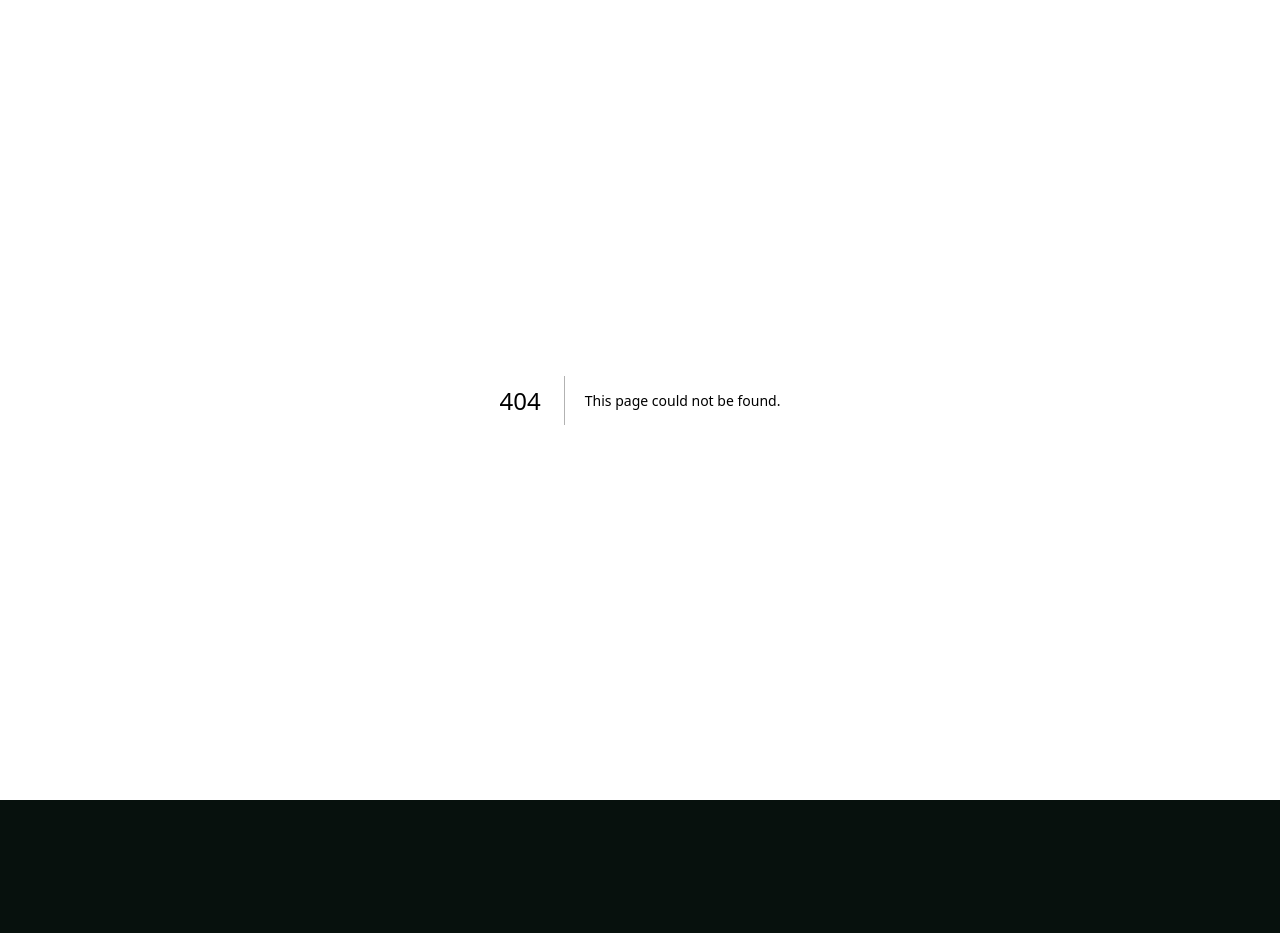
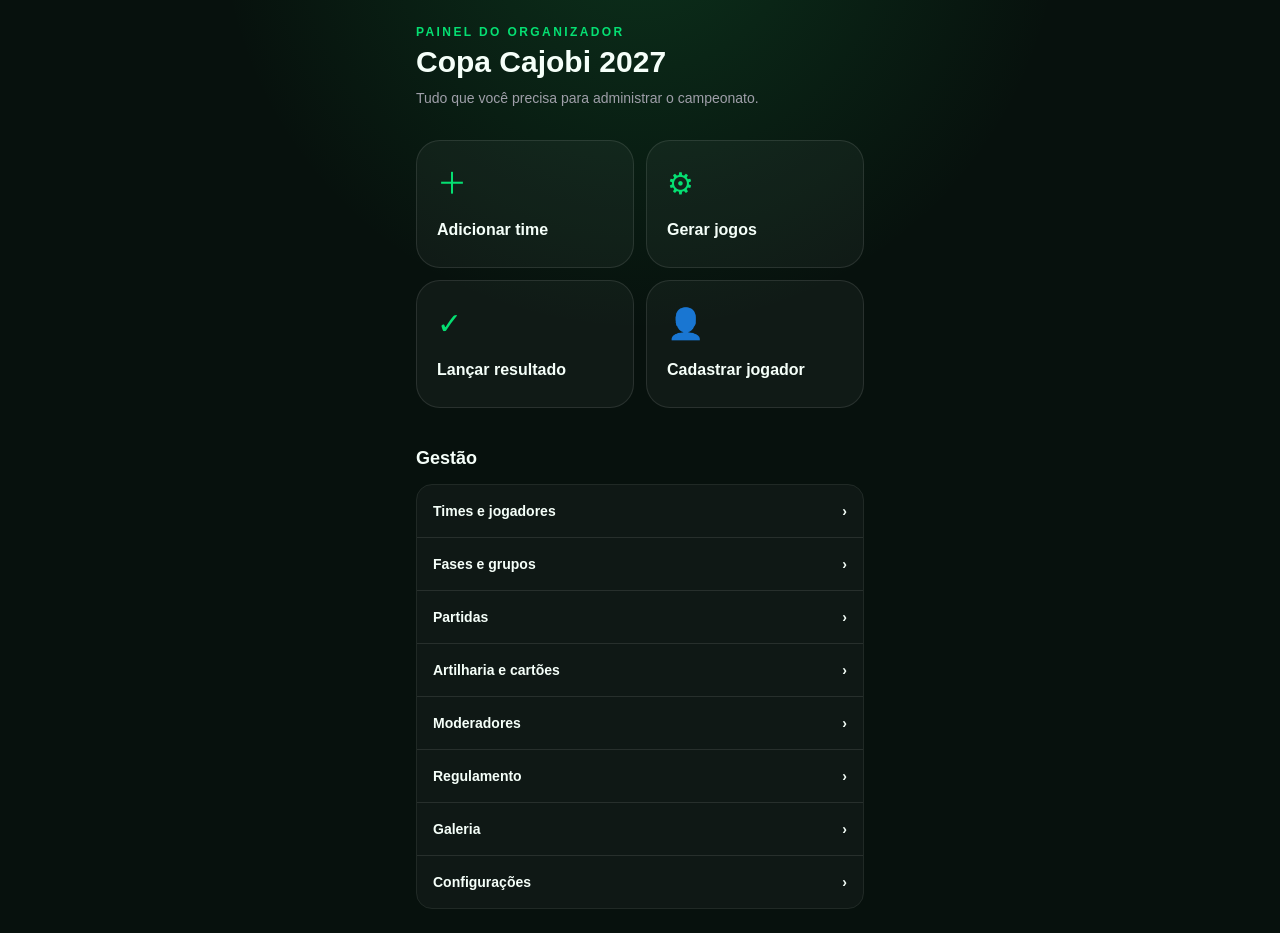
Before and after one commit to nicolascajobi-cell/copeiro-by-mdm, a Next.js app: page /organizador in a window 1280 px wide. Before the commit this address had no page. Before the commit the page ends 800 px from the top, so only its background shows below. Built offline with nearby package versions, Linux system fonts and the light colour scheme.

Commit message:
feat: fase 1 - app/organizador/page.tsx

```diff
--- /dev/null
+++ b/app/organizador/page.tsx
@@ -0,0 +1,2 @@
+const acoes=[["＋","Adicionar time"],["⚙","Gerar jogos"],["✓","Lançar resultado"],["👤","Cadastrar jogador"]];
+export default function Organizador(){return <main className="min-h-screen px-5 py-6"><div className="mx-auto max-w-md"><p className="text-xs font-bold uppercase tracking-[.2em] text-green-400">Painel do organizador</p><h1 className="mt-1 text-3xl font-black">Copa Cajobi 2027</h1><p className="mt-2 text-sm text-zinc-400">Tudo que você precisa para administrar o campeonato.</p><div className="mt-8 grid grid-cols-2 gap-3">{acoes.map(([i,t])=><button key={t} className="min-h-32 rounded-3xl border border-white/10 bg-white/[.04] p-5 text-left"><span className="text-3xl text-green-400">{i}</span><span className="mt-4 block font-black">{t}</span></button>)}</div><h2 className="mt-9 text-lg font-black">Gestão</h2><div className="mt-3 overflow-hidden rounded-2xl border border-white/10">{["Times e jogadores","Fases e grupos","Partidas","Artilharia e cartões","Moderadores","Regulamento","Galeria","Configurações"].map(x=><button key={x} className="flex w-full justify-between border-b border-white/10 bg-white/[.03] p-4 text-left text-sm font-bold last:border-0">{x}<span>›</span></button>)}</div></div></main>}
```
